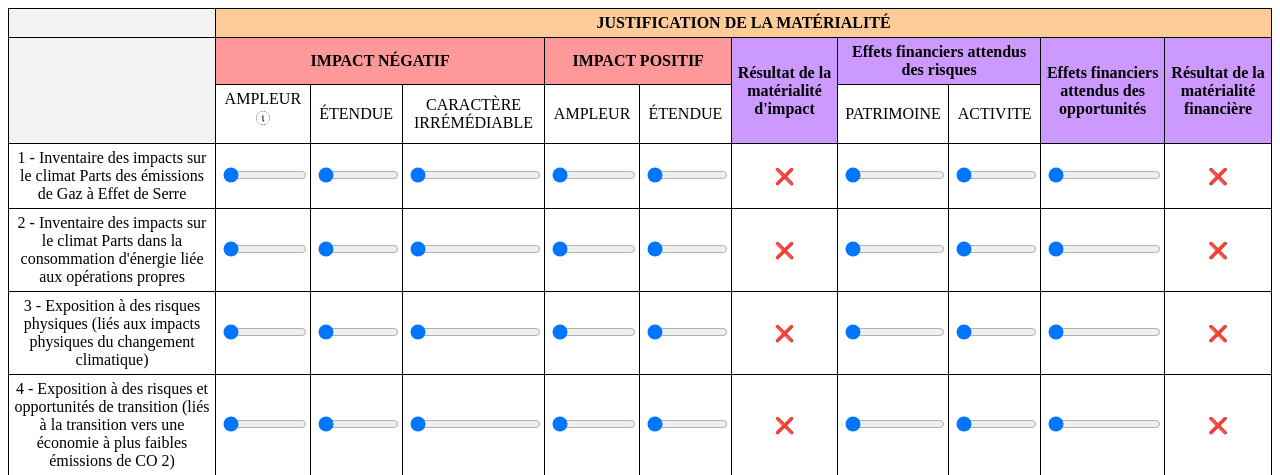
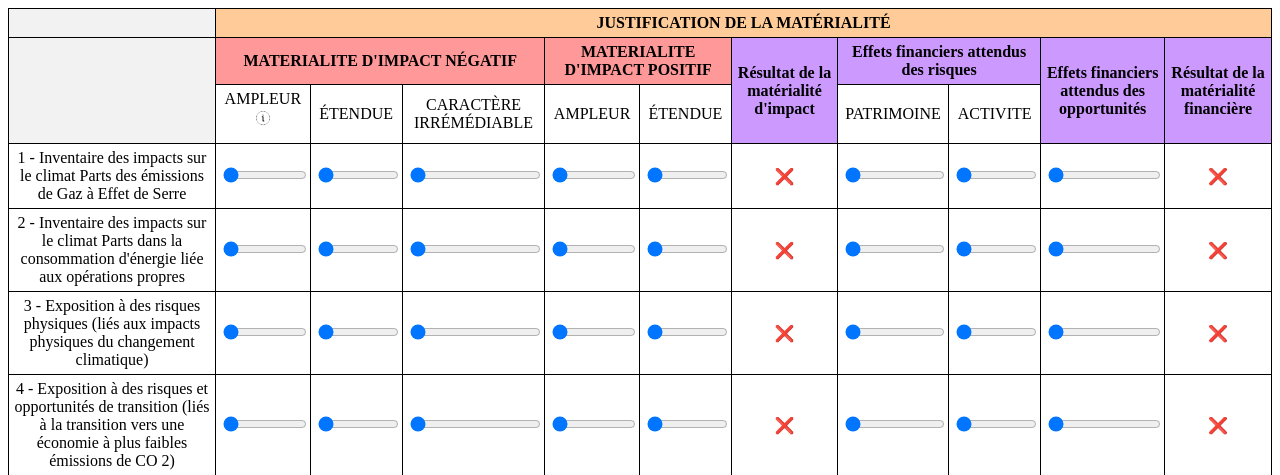
Before and after one commit to Nyftheart/WEBPHPESRS, a PHP site: page /tableur.php in a window 1280 px wide. Shown: the top 475 px of the page. Run offline with PHP 8.4, Linux system fonts and the light colour scheme.

Commit message:
changement tableau et rewie desing

```diff
--- a/tableur.php
+++ b/tableur.php
@@ -87,8 +87,8 @@
     </tr>
     <tr>
         <th rowspan="2"></th>
-        <th colspan="3" class="subheader">IMPACT NÉGATIF</th>
-        <th colspan="2" class="subheader">IMPACT POSITIF</th>
+        <th colspan="3" class="subheader">MATERIALITE D'IMPACT NÉGATIF</th>
+        <th colspan="2" class="subheader">MATERIALITE D'IMPACT POSITIF</th>
         <th rowspan="2" class="result">Résultat de la matérialité d'impact</th>
         <th colspan="2" class="subheader2">Effets financiers attendus des risques</th>
         <th rowspan="2" class="risk-opportunity">Effets financiers attendus des opportunités</th>
```
